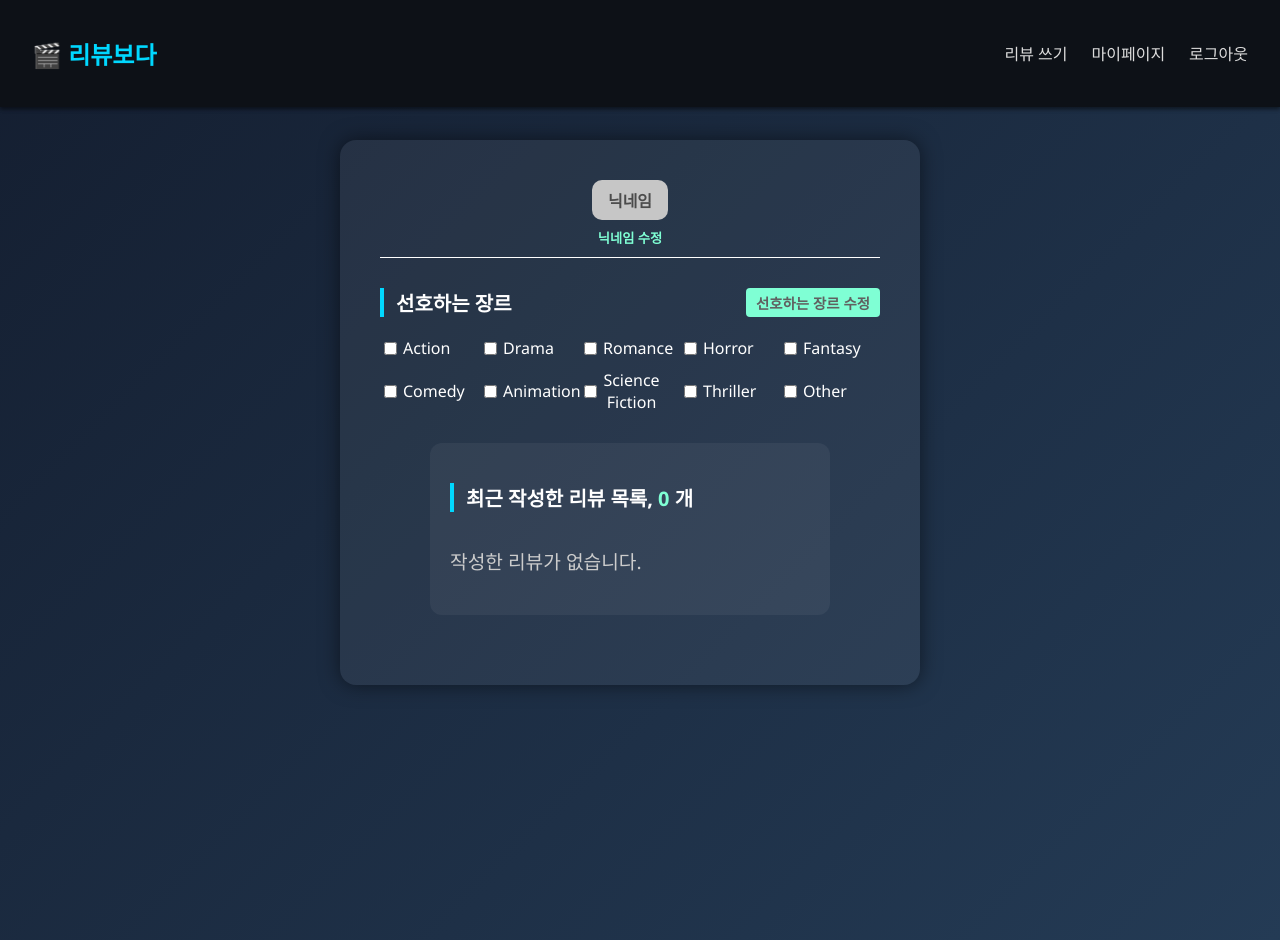
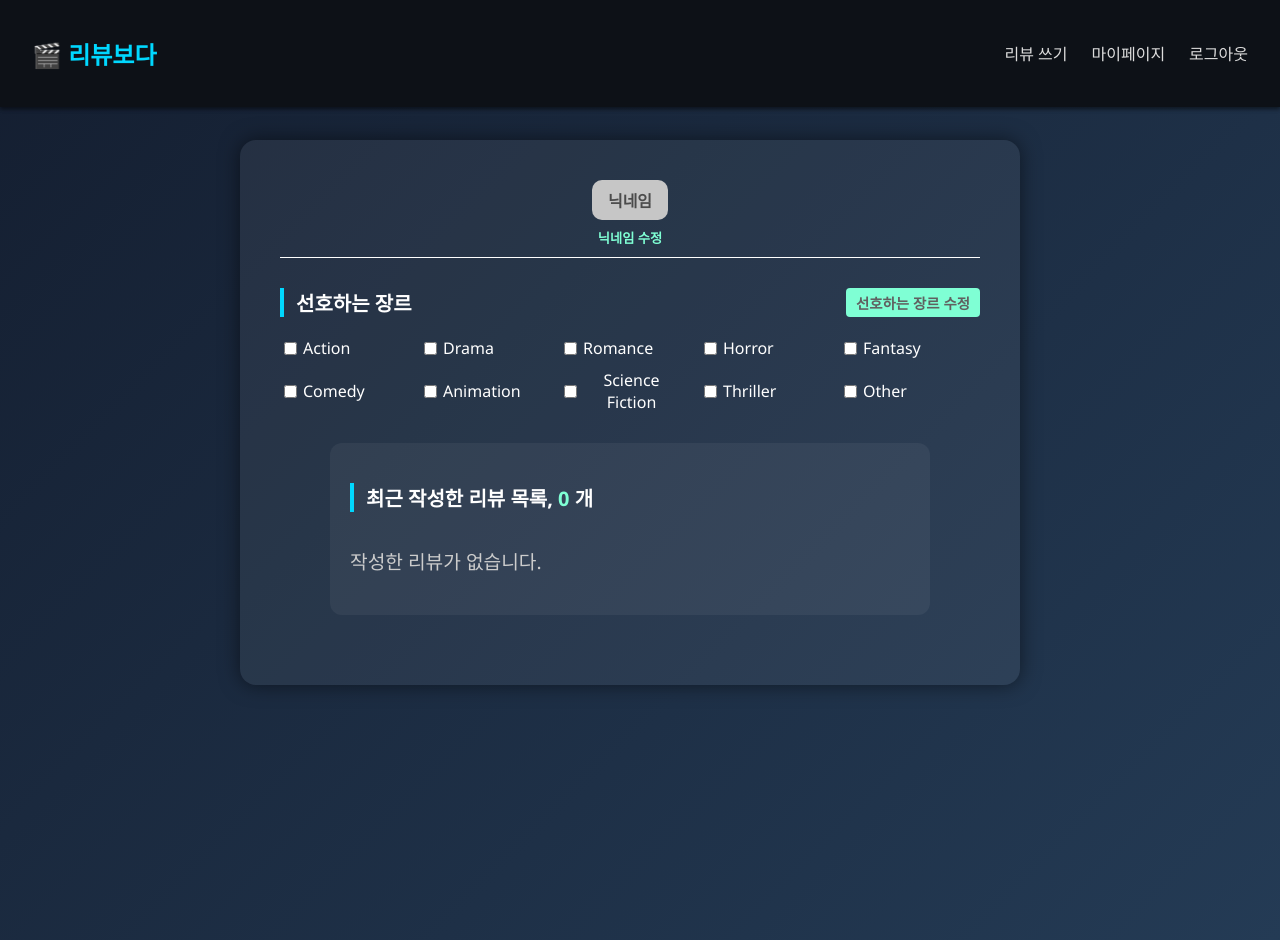
Before and after one commit to sejkim2/opensw_project, a React (Create React App) app in the folder requirements/frontend/: page /MyPage in a window 1280 px wide. Built offline with nearby package versions, Linux system fonts and the light colour scheme; a web font is replaced by a local one.

Commit message:
fix: mypage card 가로폭 길이 넓힘

```diff
--- a/requirements/frontend/src/pages/MyPage.css
+++ b/requirements/frontend/src/pages/MyPage.css
@@ -23,12 +23,14 @@
   background-color: rgba(255, 255, 255, 0.06);
   padding: 40px;
   border-radius: 16px;
-  width: 500px;
+  width: 700px;
+  max-width: 90vw;
   text-align: center;
   color: white;
   box-shadow: 0 0 20px rgba(0, 0, 0, 0.5);
-  margin-top: 40px;  /* ✅ 메뉴바와 간격 확보 */
+  margin-top: 40px;
 }
+
 
 
 .mypage-card h5 {
```
